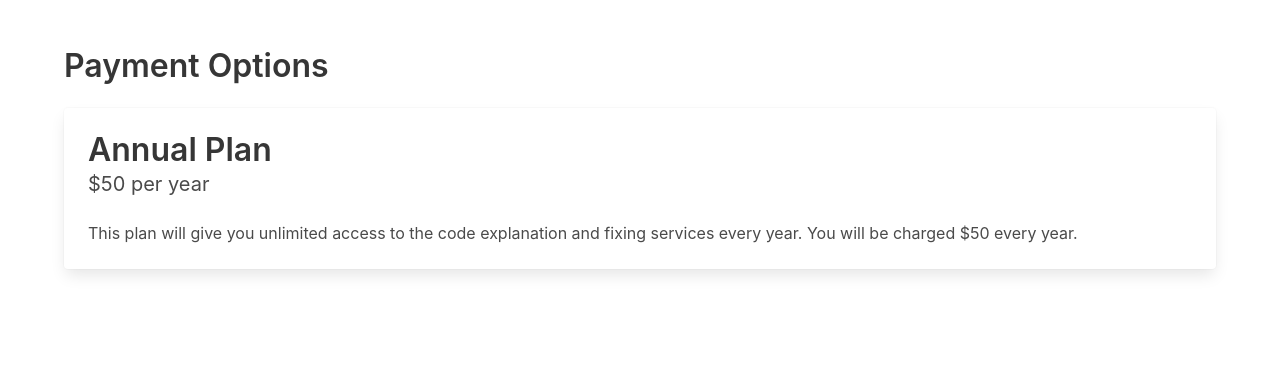
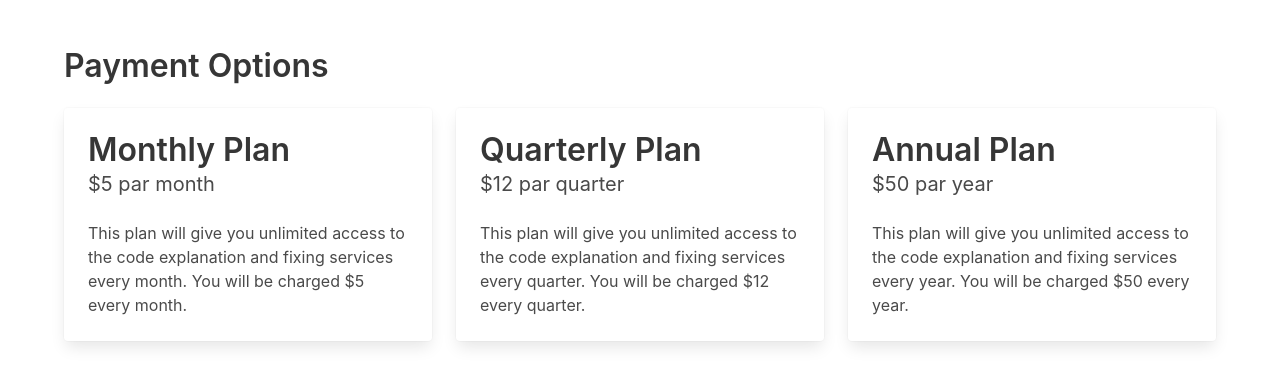
Before and after one commit to jpgacrama/chatgpt, a Flask app: template Chapter04 CodeBugFixer/templates/payment.html in a window 1280 px wide. Shown: the top 386 px of the page. Run offline with Flask 2, Linux system fonts and the light colour scheme; the template is opened without the code that fills it, so the values that code supplies are empty; some libraries are stand-ins or nearby versions.

Commit message:
Chapter04: Used a common variable for the stripe public key
This is done inside payment.html

```diff
--- a/Chapter04 CodeBugFixer/templates/payment.html
+++ b/Chapter04 CodeBugFixer/templates/payment.html
@@ -16,14 +16,67 @@
         <div class="container">
             <h1 class="title">Payment Options</h1>
             <div class="columns">
-                <!-- Your existing card sections with modifications -->
-                <!-- ... -->
-
+                <div class="column">
+                    <div class="card">
+                        <div class="card-content">
+                            <p class="title">Monthly Plan</p>
+                            <p class="subtitle">$5 par month</p>
+                            <p>This plan will give you unlimited access
+                                to the code explanation and fixing services every month.
+                                You will be charged $5 every month.</p>
+                        </div>
+                        <footer class="card_footer">
+                            <form action="/charge" method="post">
+                                <input type="hidden" name="plan" value="monthly">
+                                <input type="hidden" name="amount" value="500">
+                                <script
+                                    src="https://checkout.stripe.com/checkout.js"
+                                    class="stripe-button"
+                                    data-key="${STRIPE_PUBLIC_KEY}"
+                                    data-amount="500"
+                                    data-name="Monthly Plan"
+                                    data-description="$5 per month"
+                                    data-image="https://stripe.com/img/documentation/checkout/marketplace.png"
+                                    data-locale="auto"
+                                    data-zip-code="false">
+                                </script>
+                            </form>
+                        </footer>
+                    </div>
+                </div>
+                <div class="column">
+                    <div class="card">
+                        <div class="card-content">
+                            <p class="title">Quarterly Plan</p>
+                            <p class="subtitle">$12 par quarter</p>
+                            <p>This plan will give you unlimited access
+                                to the code explanation and fixing services every quarter.
+                                You will be charged $12 every quarter.</p>
+                        </div>
+                        <footer class="card_footer">
+                            <form action="/charge" method="post">
+                                <input type="hidden" name="plan" value="quarterly">
+                                <input type="hidden" name="amount" value="1200">
+                                <script
+                                    src="https://checkout.stripe.com/checkout.js"
+                                    class="stripe-button"
+                                    data-key="${STRIPE_PUBLIC_KEY}"
+                                    data-amount="1200"
+                                    data-name="Quarterly Plan"
+                                    data-description="$12 per month"
+                                    data-image="https://stripe.com/img/documentation/checkout/marketplace.png"
+                                    data-locale="auto"
+                                    data-zip-code="false">
+                                </script>
+                            </form>
+                        </footer>
+                    </div>
+                </div>
                 <div class="column">
                     <div class="card">
                         <div class="card-content">
                             <p class="title">Annual Plan</p>
-                            <p class="subtitle">$50 per year</p>
+                            <p class="subtitle">$50 par year</p>
                             <p>This plan will give you unlimited access
                                 to the code explanation and fixing services every year.
                                 You will be charged $50 every year.</p>
```
